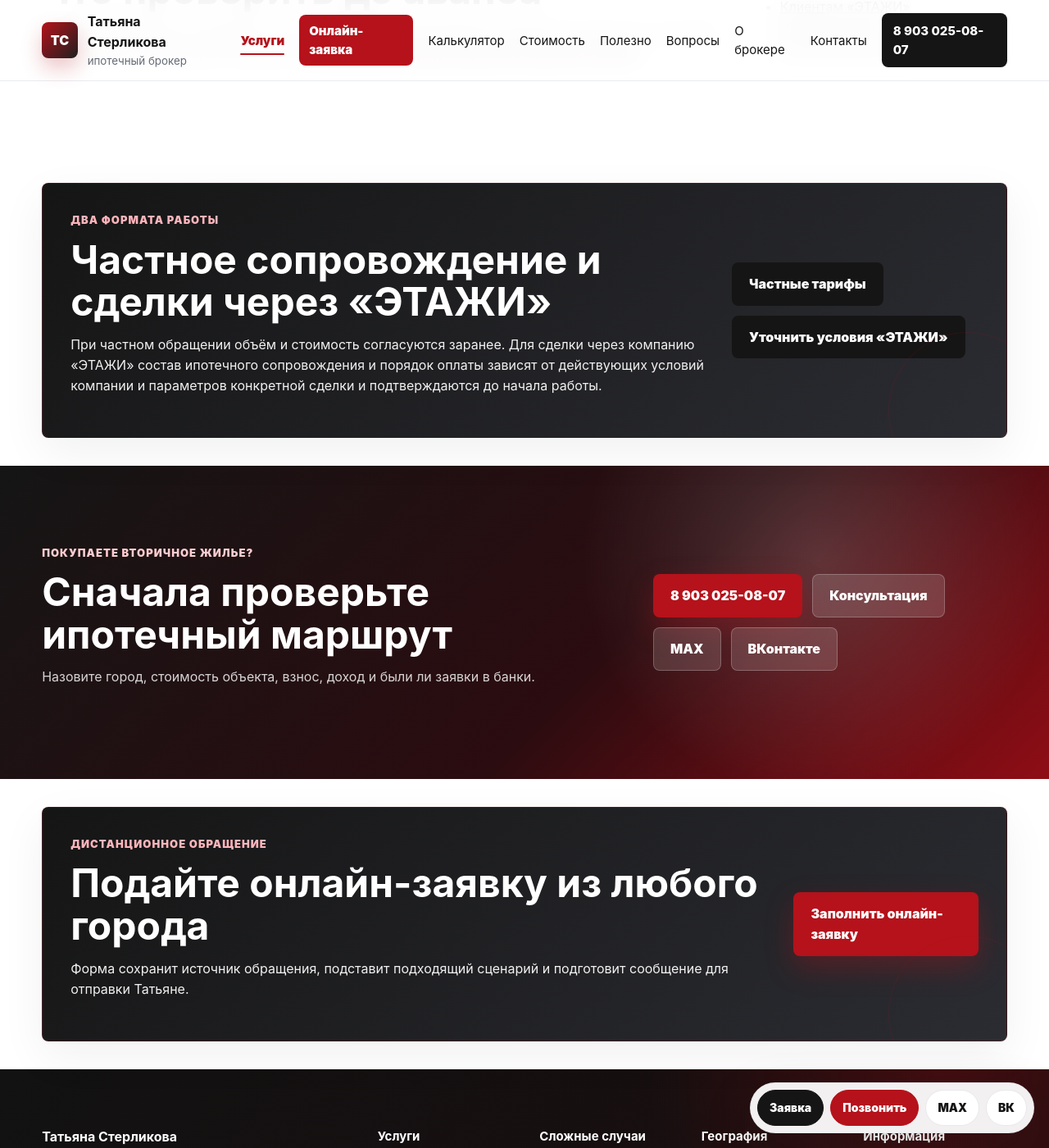
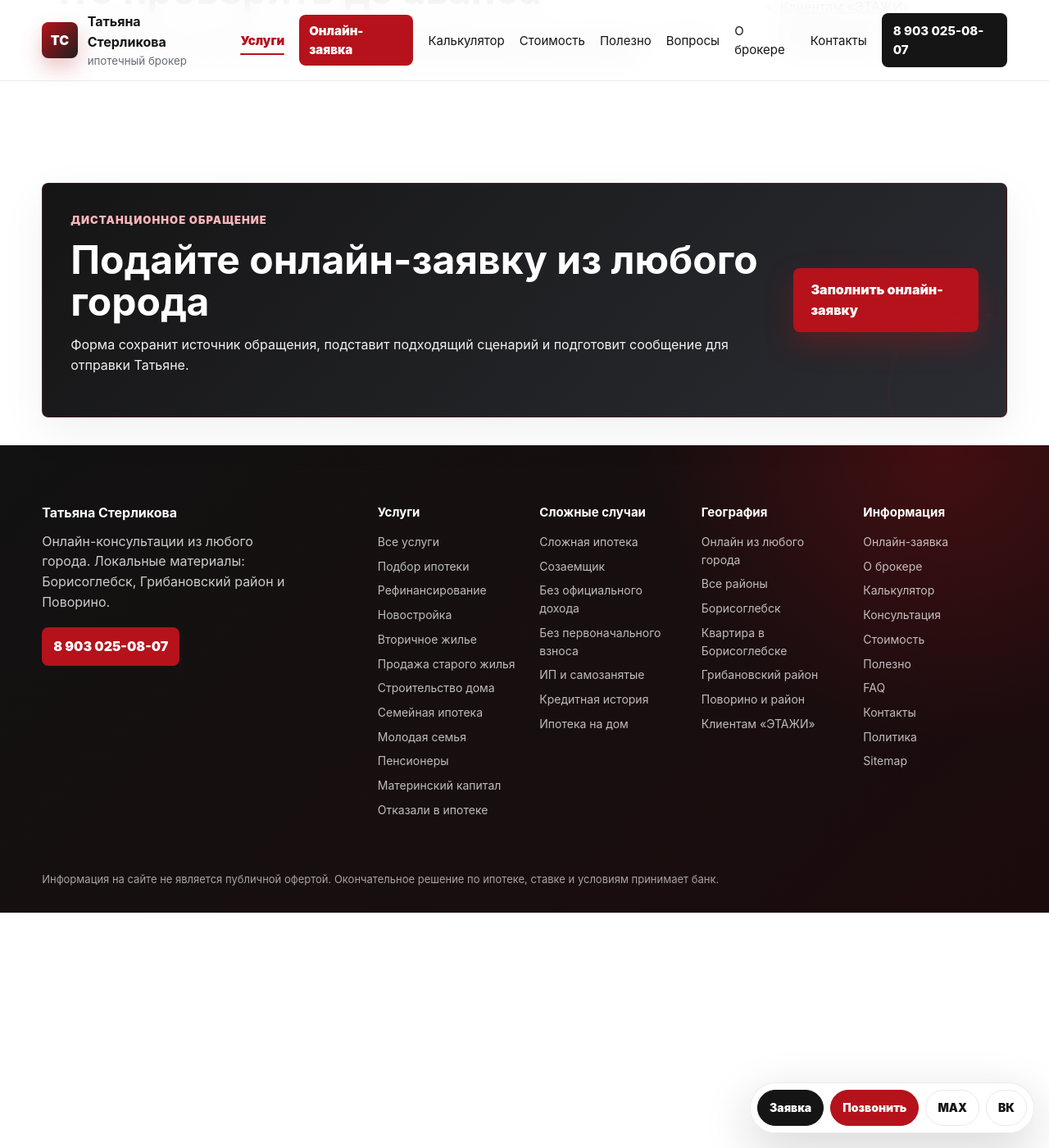
Before and after one commit to deputat36/broker, a Jekyll site: the page built from uslugi/ipoteka-na-vtorichnoe-zhile.md, in a window 1280 px wide and 1400 px high, scrolled down 1851 px. Shown: the whole window at 82% size. Built offline with Jekyll 4.4.1, drawn with Linux system fonts in a browser that asks for light colours; our own code applies the rules of GitHub Pages for plain Markdown files.

```diff
--- a/uslugi/ipoteka-na-vtorichnoe-zhile.md
+++ b/uslugi/ipoteka-na-vtorichnoe-zhile.md
@@ -12,7 +12,3 @@
 <section class="section"><div class="section-head"><p class="eyebrow">До заявки</p><h2>Банк проверяет и заемщика, и объект</h2><p>Даже подходящий платёж не гарантирует согласование квартиры или дома. Значение имеют документы, собственники, обременения, состояние и оценка.</p></div><div class="grid cards-4"><article class="card"><h3>Доход и нагрузка</h3><p>Кредиты, карты, занятость и комфортный платёж.</p></article><article class="card"><h3>Первоначальный взнос</h3><p>Собственные средства, маткапитал и запас после покупки.</p></article><article class="card"><h3>Кредитная история</h3><p>Просрочки, частые обращения и предыдущие отказы.</p></article><article class="card"><h3>Объект</h3><p>Документы, собственники, ограничения, перепланировка и оценка.</p></article></div></section>
 
 <section class="section content-layout"><article class="content-main"><h2>Что входит в ипотечную работу</h2><p>Предварительный расчёт, разбор вводных, подбор маршрута, подготовка данных и сопровождение до решения банка. Конкретный объём дальнейшей помощи зависит от выбранного формата и согласуется заранее.</p><h2>Что проверить до аванса</h2><p>Не передавайте деньги продавцу, пока не понятны условия возврата, ипотечная готовность и основные риски объекта. Используйте материал: <a class="text-link" href="{{ '/polezno/chto-proverit-pered-pokupkoy-vtorichnogo-zhilya/' | relative_url }}">что проверить перед покупкой вторичного жилья</a>.</p></article><aside class="sidebar"><div class="seo-panel"><h3>Полезные разделы</h3><ul><li><a href="{{ '/kak-prohodit-rabota/' | relative_url }}">Как проходит работа</a></li><li><a href="{{ '/stoimost/' | relative_url }}">Стоимость частного сопровождения</a></li><li><a href="{{ '/etagi/' | relative_url }}">Клиентам «ЭТАЖИ»</a></li><li><a href="{{ '/uslugi/ipoteka-na-dom/' | relative_url }}">Ипотека на дом</a></li><li><a href="{{ '/uslugi/materinskiy-kapital/' | relative_url }}">Материнский капитал</a></li></ul></div></aside></section>
-
-<section class="section compact-section"><div class="notice"><div><p class="eyebrow">Два формата работы</p><h2>Частное сопровождение и сделки через «ЭТАЖИ»</h2><p>При частном обращении объём и стоимость согласуются заранее. Для сделки через компанию «ЭТАЖИ» состав ипотечного сопровождения и порядок оплаты зависят от действующих условий компании и параметров конкретной сделки и подтверждаются до начала работы.</p></div><div class="hero-actions"><a class="btn btn-dark" href="{{ '/stoimost/' | relative_url }}">Частные тарифы</a><a class="btn btn-dark" href="{{ '/etagi/' | relative_url }}">Уточнить условия «ЭТАЖИ»</a></div></div></section>
-
-<section class="section cta-section"><div><p class="eyebrow">Покупаете вторичное жилье?</p><h2>Сначала проверьте ипотечный маршрут</h2><p>Назовите город, стоимость объекта, взнос, доход и были ли заявки в банки.</p></div><div class="cta-actions"><a class="btn btn-primary" href="tel:+79030250807">8 903 025-08-07</a><a class="btn btn-secondary" href="{{ '/konsultaciya/' | relative_url }}">Консультация</a><button class="btn btn-secondary" type="button" data-copy-phone>MAX</button><a class="btn btn-secondary" href="https://vk.com/tatyanasterlikova" rel="noopener">ВКонтакте</a></div></section>
```
Also changed, not shown: other parts of uslugi/ipoteka-na-vtorichnoe-zhile.md (+1 -1 lines).
